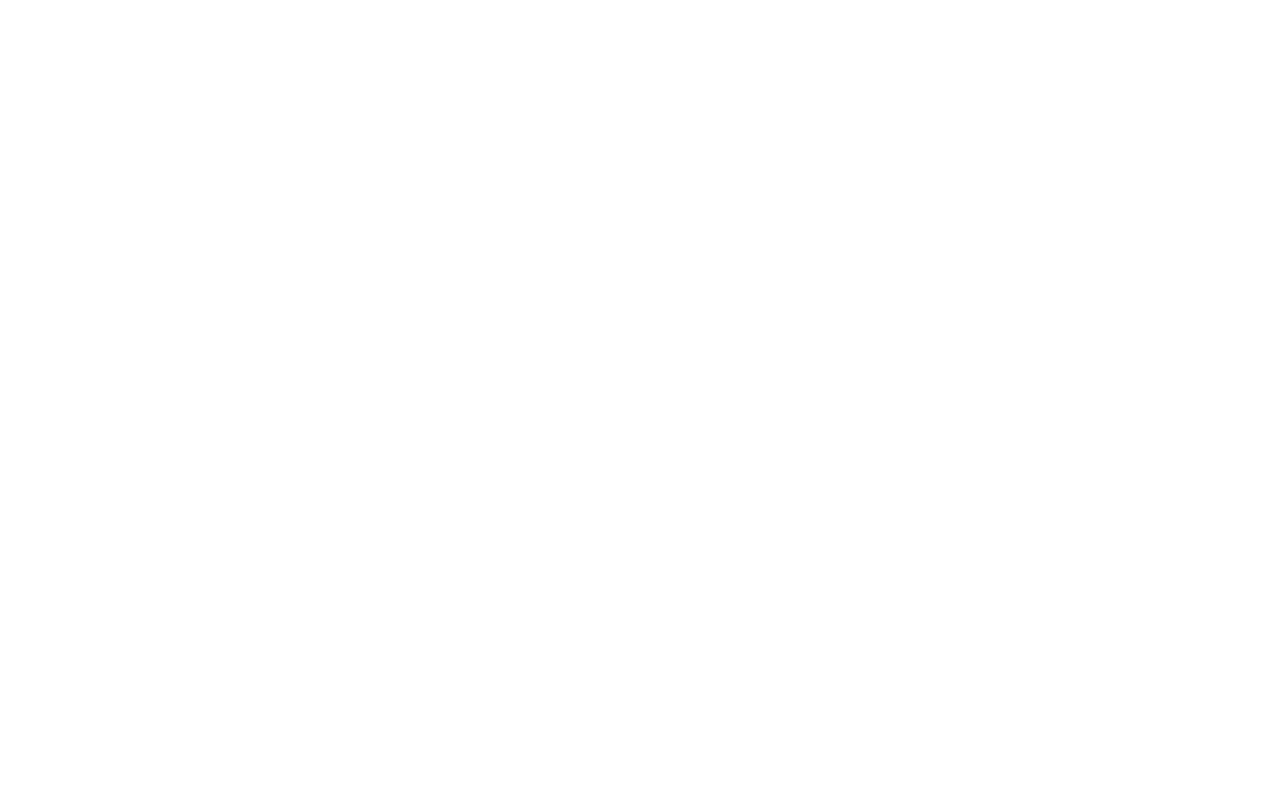
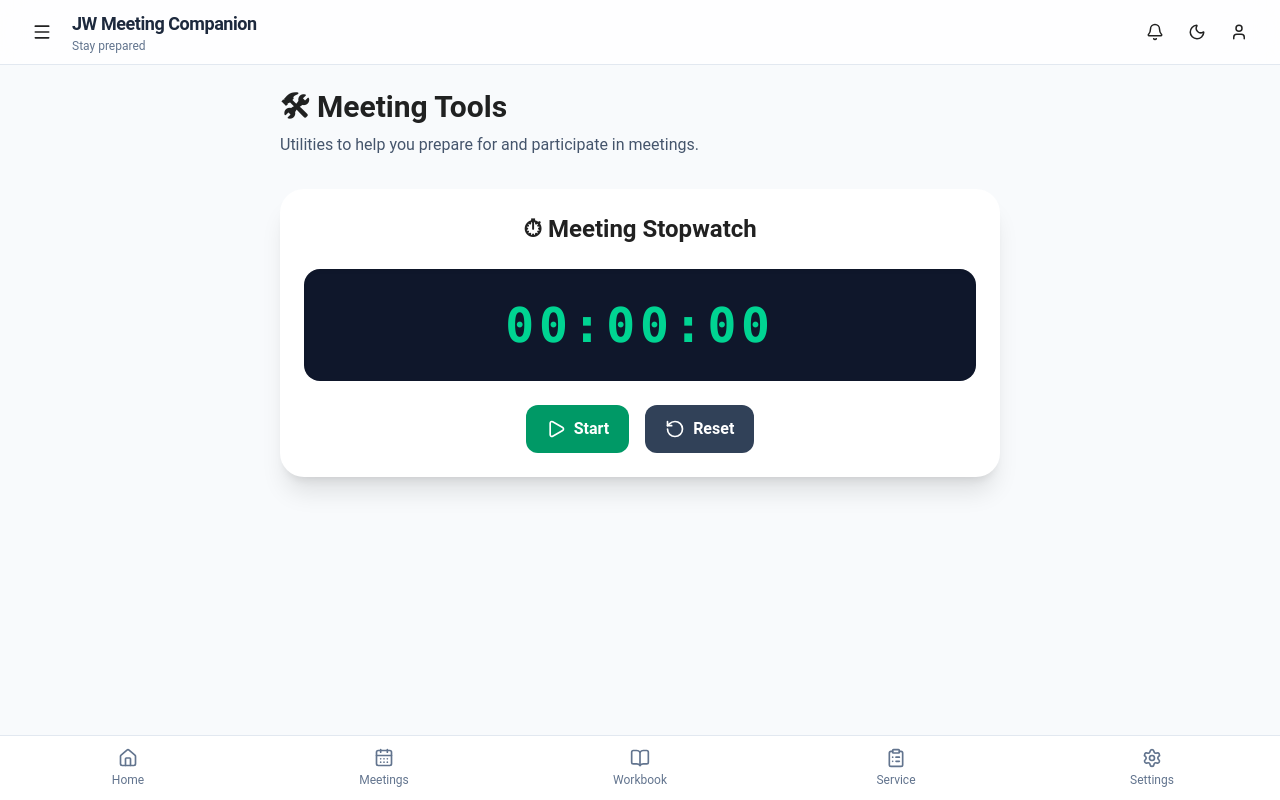
Before and after one commit to kadamsandesh28-star/jw-meeting-companion, a React (Vite) app: page /tools in a window 1280 px wide. Before the commit this address had no page. Built offline with nearby package versions, Linux system fonts and the light colour scheme.

Commit message:
feat(tools): add stopwatch and meeting tools page

```diff
--- a/src/AppRoutes.tsx
+++ b/src/AppRoutes.tsx
@@ -8,6 +8,7 @@
 import Assignments from "./pages/assignments/Assignments";
 import Service from "./pages/service/Service";
 import Settings from "./pages/settings/Settings";
+import Tools from "./pages/tools/Tools";
 
 export default function AppRoutes() {
   return (
@@ -18,6 +19,7 @@
         <Route path="/workbook" element={<Workbook />} />
         <Route path="/assignments" element={<Assignments />} />
         <Route path="/service" element={<Service />} />
+        <Route path="/tools" element={<Tools />} />
         <Route path="/settings" element={<Settings />} />
       </Route>
     </Routes>
--- /dev/null
+++ b/src/components/timer/Stopwatch.tsx
@@ -0,0 +1,60 @@
+import { useEffect, useRef, useState } from "react";
+import TimerDisplay from "./TimerDisplay";
+import TimerControls from "./TimerControls";
+
+export default function Stopwatch() {
+  const [elapsed, setElapsed] = useState(0);
+  const [isRunning, setIsRunning] = useState(false);
+
+  const startTimeRef = useRef<number>(0);
+  const intervalRef = useRef<number | null>(null);
+
+  useEffect(() => {
+    if (isRunning) {
+      startTimeRef.current = Date.now() - elapsed;
+
+      intervalRef.current = window.setInterval(() => {
+        setElapsed(Date.now() - startTimeRef.current);
+      }, 100);
+    } else if (intervalRef.current !== null) {
+      clearInterval(intervalRef.current);
+      intervalRef.current = null;
+    }
+
+    return () => {
+      if (intervalRef.current !== null) {
+        clearInterval(intervalRef.current);
+      }
+    };
+  }, [isRunning, elapsed]);
+
+  const handleStart = () => {
+    setIsRunning(true);
+  };
+
+  const handlePause = () => {
+    setIsRunning(false);
+  };
+
+  const handleReset = () => {
+    setIsRunning(false);
+    setElapsed(0);
+  };
+
+  return (
+    <div className="rounded-3xl bg-white p-6 shadow-xl">
+      <h2 className="mb-6 text-center text-2xl font-bold">
+        ⏱ Meeting Stopwatch
+      </h2>
+
+      <TimerDisplay elapsed={elapsed} />
+
+      <TimerControls
+        isRunning={isRunning}
+        onStart={handleStart}
+        onPause={handlePause}
+        onReset={handleReset}
+      />
+    </div>
+  );
+}
--- /dev/null
+++ b/src/components/timer/TimerControls.tsx
@@ -0,0 +1,45 @@
+import { Pause, Play, RotateCcw } from "lucide-react";
+
+interface TimerControlsProps {
+  isRunning: boolean;
+  onStart: () => void;
+  onPause: () => void;
+  onReset: () => void;
+}
+
+export default function TimerControls({
+  isRunning,
+  onStart,
+  onPause,
+  onReset,
+}: TimerControlsProps) {
+  return (
+    <div className="mt-6 flex justify-center gap-4">
+      {!isRunning ? (
+        <button
+          onClick={onStart}
+          className="flex items-center gap-2 rounded-xl bg-emerald-600 px-5 py-3 font-semibold text-white transition hover:bg-emerald-700"
+        >
+          <Play className="h-5 w-5" />
+          Start
+        </button>
+      ) : (
+        <button
+          onClick={onPause}
+          className="flex items-center gap-2 rounded-xl bg-amber-500 px-5 py-3 font-semibold text-white transition hover:bg-amber-600"
+        >
+          <Pause className="h-5 w-5" />
+          Pause
+        </button>
+      )}
+
+      <button
+        onClick={onReset}
+        className="flex items-center gap-2 rounded-xl bg-slate-700 px-5 py-3 font-semibold text-white transition hover:bg-slate-800"
+      >
+        <RotateCcw className="h-5 w-5" />
+        Reset
+      </button>
+    </div>
+  );
+}
--- /dev/null
+++ b/src/components/timer/TimerDisplay.tsx
@@ -0,0 +1,22 @@
+interface TimerDisplayProps {
+  elapsed: number;
+}
+
+export default function TimerDisplay({
+  elapsed,
+}: TimerDisplayProps) {
+  const hours = Math.floor(elapsed / 3600000);
+  const minutes = Math.floor((elapsed % 3600000) / 60000);
+  const seconds = Math.floor((elapsed % 60000) / 1000);
+
+  const format = (value: number) =>
+    value.toString().padStart(2, "0");
+
+  return (
+    <div className="rounded-2xl bg-slate-900 px-6 py-8 text-center shadow-inner">
+      <p className="font-mono text-5xl font-bold tracking-widest text-emerald-400">
+        {format(hours)}:{format(minutes)}:{format(seconds)}
+      </p>
+    </div>
+  );
+}
--- /dev/null
+++ b/src/pages/tools/Tools.tsx
@@ -0,0 +1,15 @@
+import Stopwatch from "../../components/timer/Stopwatch";
+
+export default function Tools() {
+  return (
+    <div className="mx-auto max-w-3xl p-6">
+      <h1 className="mb-2 text-3xl font-bold">🛠 Meeting Tools</h1>
+
+      <p className="mb-8 text-slate-600 dark:text-slate-400">
+        Utilities to help you prepare for and participate in meetings.
+      </p>
+
+      <Stopwatch />
+    </div>
+  );
+}
```
